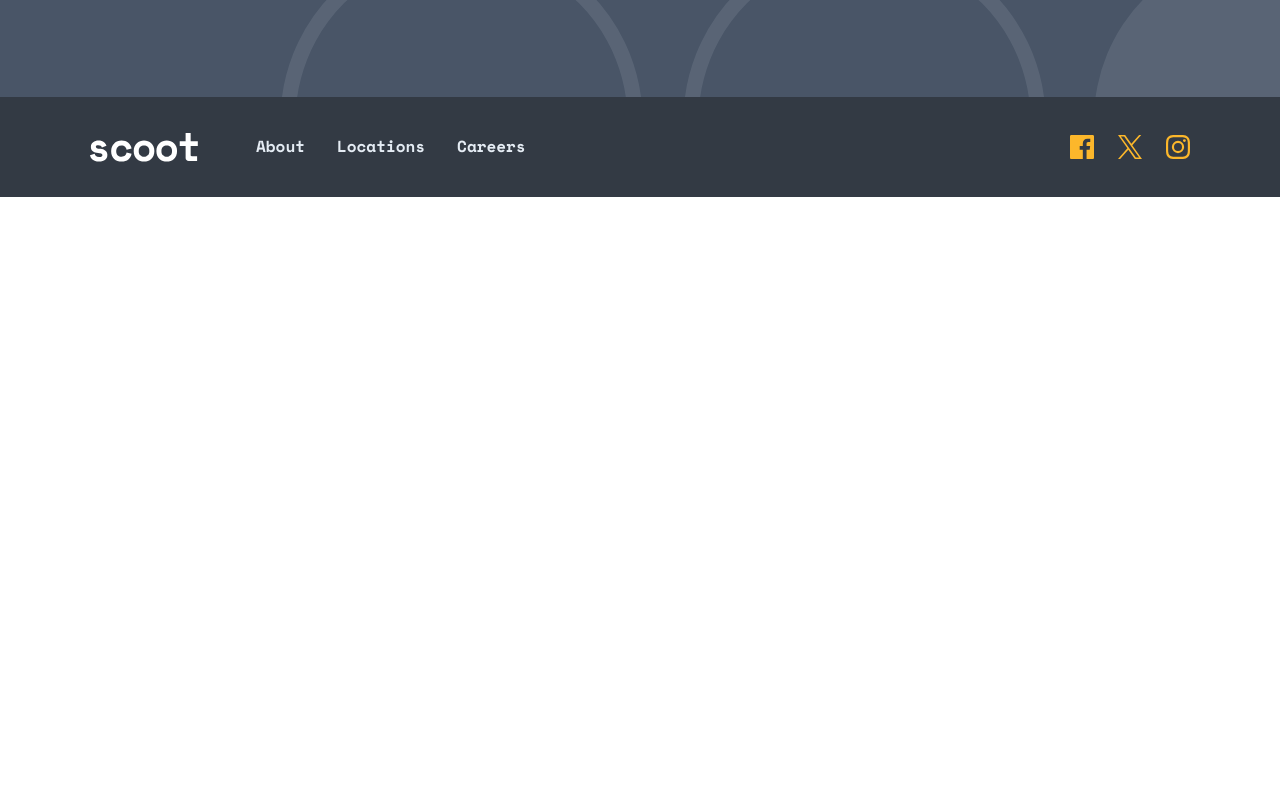
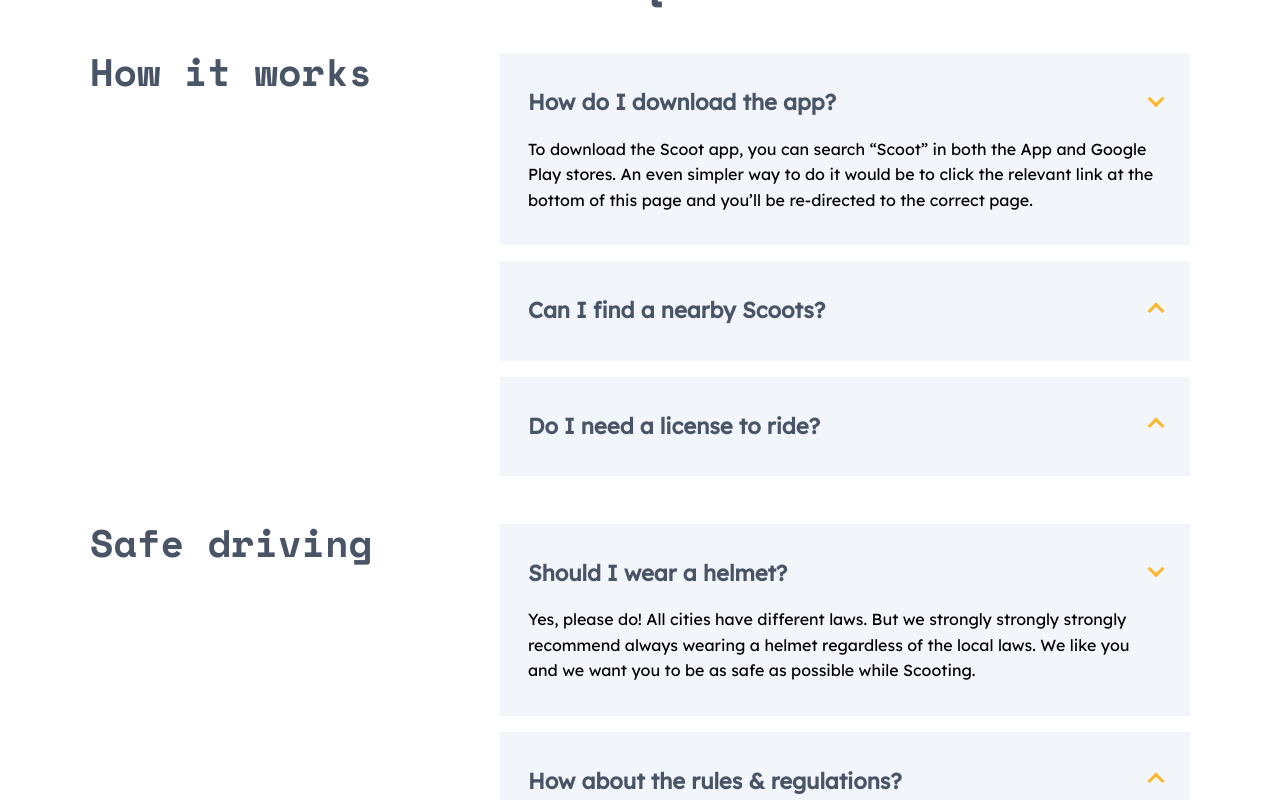
Before and after one commit to Dudeldups/FM-scoot-website, a React (Vite) app: page /about in a window 1280 px wide. Shown: the part 2500-3300 px from the top of the page. Before the commit the page ends 2697 px from the top, so only its background shows below. Built offline with nearby package versions, Linux system fonts and the light colour scheme.

Commit message:
added FAQ section

```diff
--- a/src/pages/About/About.tsx
+++ b/src/pages/About/About.tsx
@@ -4,6 +4,7 @@
 import HighlightContainer from "../../components/HighlightContainer/HighlightContainer";
 import IntroductionSection from "../../components/IntroductionSection/IntroductionSection";
 import useDocumentTitle from "../../hooks/useDocumentTitle";
+import FAQ from "./FAQ/FAQ";
 
 const About = () => {
   useDocumentTitle();
@@ -52,6 +53,8 @@
       </FeatureSection>
 
       <IntroductionSection heading="Our values" />
+
+      <FAQ />
     </>
   );
 };
--- /dev/null
+++ b/src/pages/About/FAQ/FAQ.tsx
@@ -0,0 +1,97 @@
+import { StyledFAQSection } from "./styles";
+
+const FAQ = () => {
+  return (
+    <StyledFAQSection>
+      <h2>FAQs</h2>
+      <article>
+        <h3>How it works</h3>
+        <ul>
+          <li>
+            <details name="group-a" open>
+              <summary>
+                <strong>How do I download the app?</strong>
+              </summary>
+              <p>
+                To download the Scoot app, you can search “Scoot” in both the
+                App and Google Play stores. An even simpler way to do it would
+                be to click the relevant link at the bottom of this page and
+                you’ll be re-directed to the correct page.
+              </p>
+            </details>
+          </li>
+          <li>
+            <details name="group-a">
+              <summary>
+                <strong>Can I find a nearby Scoots?</strong>
+              </summary>
+              <p>
+                Definitely! Simply open up the app and allow us to find your
+                location while using it. We'll show you all of the closest
+                Scoots and some extra useful information.
+              </p>
+            </details>
+          </li>
+          <li>
+            <details name="group-a">
+              <summary>
+                <strong>Do I need a license to ride?</strong>
+              </summary>
+              <p>
+                Yup! We provide information inside the app regarding local laws
+                and the license you need to be able to ride our Scoots.
+              </p>
+            </details>
+          </li>
+        </ul>
+      </article>
+
+      <article>
+        <h3>Safe driving</h3>
+        <ul>
+          <li>
+            <details name="group-b" open>
+              <summary>
+                <strong>Should I wear a helmet?</strong>
+              </summary>
+              <p>
+                Yes, please do! All cities have different laws. But we strongly
+                strongly strongly recommend always wearing a helmet regardless
+                of the local laws. We like you and we want you to be as safe as
+                possible while Scooting.
+              </p>
+            </details>
+          </li>
+          <li>
+            <details name="group-b">
+              <summary>
+                <strong>How about the rules & regulations?</strong>
+              </summary>
+              <p>
+                Now is not the time to be a rule breaker. Be sure you're
+                complying with all local laws and regulations. Also, just be a
+                good human being. Be sure not to park your Scoot where it can
+                block access to buildings or get in people's way.
+              </p>
+            </details>
+          </li>
+          <li>
+            <details name="group-b">
+              <summary>
+                <strong>What if I damage my Scoot?</strong>
+              </summary>
+              <p>
+                Be sure to read our terms and conditions carefully. Not the most
+                fun job we know but we make it as clear as possible. There's an
+                option to add insurance for each trip, or you can sign up for
+                annual insurance if you're a regular Scooter.
+              </p>
+            </details>
+          </li>
+        </ul>
+      </article>
+    </StyledFAQSection>
+  );
+};
+
+export default FAQ;
--- /dev/null
+++ b/src/pages/About/FAQ/styles.ts
@@ -0,0 +1,109 @@
+import styled from "styled-components";
+import { media } from "../../../utils/media";
+// import basePath from "../../../utils/basePath";
+
+export const StyledFAQSection = styled.section`
+  max-width: ${({ theme }) =>
+    `calc(${theme.maxContentWidth} + 2 * ${theme.contentPadding.lg})`};
+  margin-top: 7.5rem;
+  margin-inline: auto;
+  padding-bottom: 7.5rem;
+  padding-inline: ${({ theme }) => theme.contentPadding.sm};
+
+  ${media.min("md")`
+      padding-inline: ${({ theme }) => theme.contentPadding.md};
+    `}
+
+  ${media.min("lg")`
+      margin-top: 10rem;
+      padding-inline: ${({ theme }) => theme.contentPadding.lg};
+      padding-bottom: 10rem;
+    `}
+
+  h2 {
+    font-size: 2rem;
+    letter-spacing: -0.0894rem;
+    text-align: center;
+
+    ${media.min("md")`
+      font-size: 3rem;
+      letter-spacing: -0.1338rem;
+    `}
+  }
+
+  & article {
+    display: flex;
+    flex-direction: column;
+    gap: 2rem;
+    margin-top: 3rem;
+    max-width: 42rem;
+    margin-inline: auto;
+
+    ${media.min("lg")`
+      max-width: 100%;
+      flex-direction: row;
+      justify-content: space-between;
+      gap: 8rem;
+    `}
+  }
+
+  & h3 {
+    flex-shrink: 0;
+    font-size: ${({ theme }) => theme.fontSizes.md};
+    text-align: center;
+
+    ${media.min("md")`
+      font-size: ${({ theme }) => theme.fontSizes.lg};
+    `}
+  }
+
+  & ul {
+    display: flex;
+    flex-direction: column;
+    gap: 1rem;
+    flex: 1;
+  }
+
+  & details {
+    padding: 2rem 1.75rem;
+    background-color: ${({ theme }) => theme.colors.snow};
+
+    & summary {
+      display: flex;
+      align-items: center;
+      justify-content: space-between;
+      list-style: none;
+    }
+
+    & strong {
+      font-size: 1.125rem;
+      color: ${({ theme }) => theme.colors.darkNavy};
+
+      ${media.min("md")`
+        font-size: 1.375rem;
+      `}
+    }
+
+    & p {
+      margin-top: 1rem;
+    }
+  }
+
+  & details > summary {
+    &::after {
+      content: "";
+      display: inline-block;
+      width: 0.75rem;
+      aspect-ratio: 1;
+      border-top: 0.2rem solid ${({ theme }) => theme.colors.yellow};
+      border-left: 0.2rem solid ${({ theme }) => theme.colors.yellow};
+      rotate: 45deg;
+      transition: rotate 0.25s, transform 0.25s;
+    }
+  }
+
+  & details[open] > summary::after {
+    rotate: 225deg;
+    transform: translate(25%, 25%);
+  }
+`;
```
